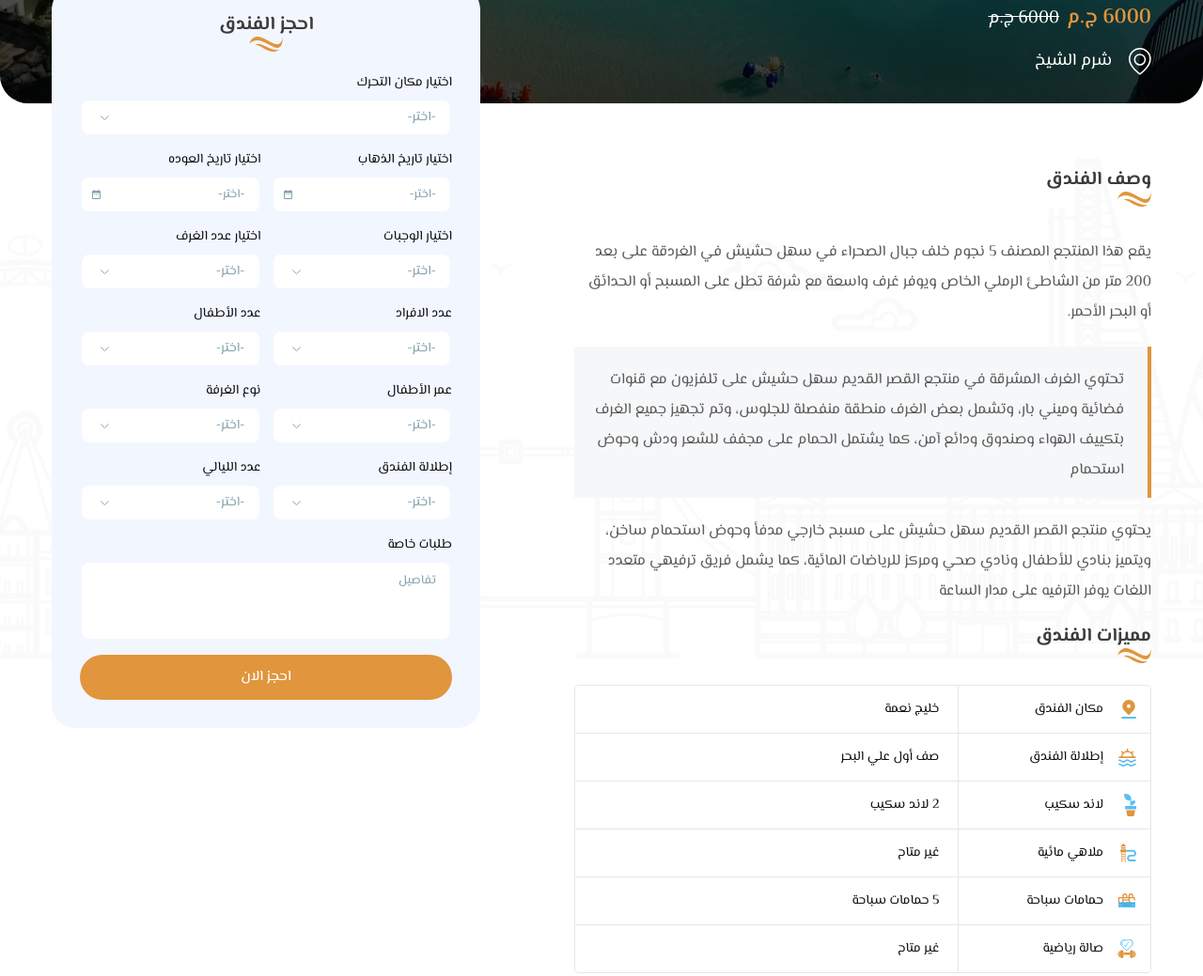
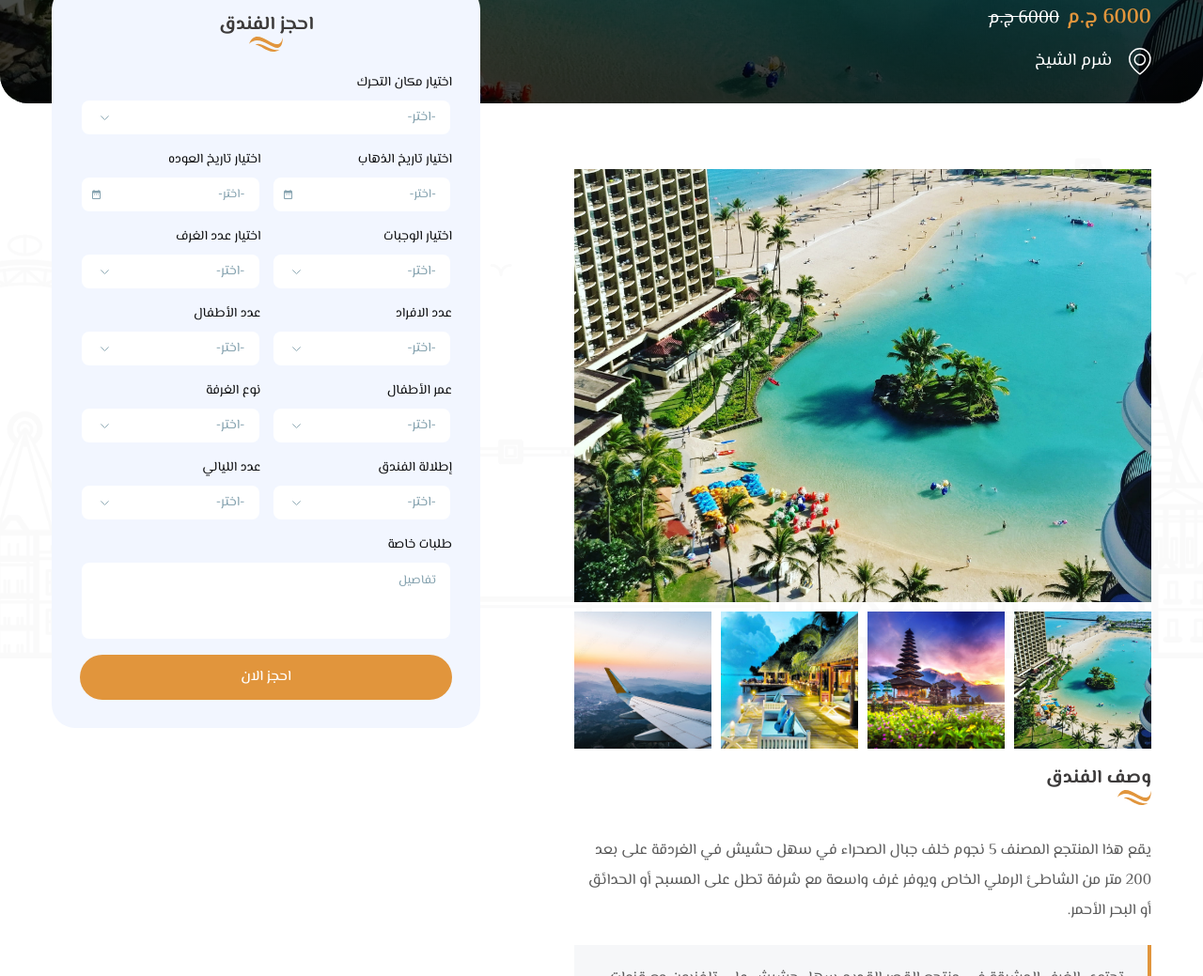
Before and after one commit to mo3az96/lavie, a plain HTML site: page hotel.html in a window 1280 px wide. Shown: the part 536-1575 px from the top of the page at 94% size. Drawn offline with Linux system fonts and the light colour scheme.

Commit message:
single hotel slider

```diff
--- a/css/main.css
+++ b/css/main.css
@@ -3648,4 +3648,48 @@ html[dir=ltr] .contact-ul a:hover {
   .header-list a:hover {
     color: #e1953c;
   }
+}
+.single-content {
+  max-width: 100%;
+  overflow: hidden;
+}
+
+.single-slider {
+  max-width: 100%;
+  overflow: hidden;
+  margin-bottom: 20px;
+}
+.single-slider .mainSwiper {
+  margin-bottom: 10px;
+}
+.single-slider .main-img {
+  padding-bottom: 75%;
+  position: relative;
+  overflow: hidden;
+  display: block;
+}
+.single-slider .main-img img {
+  position: absolute;
+  top: 0;
+  left: 0;
+  width: 100%;
+  height: 100%;
+  -o-object-fit: cover;
+     object-fit: cover;
+}
+.single-slider .thumbs-img {
+  padding-bottom: 100%;
+  position: relative;
+  overflow: hidden;
+  display: block;
+  cursor: pointer;
+}
+.single-slider .thumbs-img img {
+  position: absolute;
+  top: 0;
+  left: 0;
+  width: 100%;
+  height: 100%;
+  -o-object-fit: cover;
+     object-fit: cover;
 }/*# sourceMappingURL=main.css.map */
--- a/hotel.html
+++ b/hotel.html
@@ -462,6 +462,72 @@
       <div class="container">
         <div class="single-row">
           <div class="single-content">
+            <div class="single-slider">
+              <div class="swiper mainSwiper">
+                <div class="swiper-wrapper">
+                  <div class="swiper-slide">
+                    <a
+                      data-fancybox="single-hotel"
+                      href="images/single/01.jpg"
+                      class="main-img loading-img lazy-img-parent"
+                    >
+                      <img data-src="images/single/01.jpg" class="lazy-img" />
+                    </a>
+                  </div>
+                  <div class="swiper-slide">
+                    <a
+                      data-fancybox="single-hotel"
+                      href="images/single/02.jpg"
+                      class="main-img loading-img lazy-img-parent"
+                    >
+                      <img data-src="images/single/02.jpg" class="lazy-img" />
+                    </a>
+                  </div>
+                  <div class="swiper-slide">
+                    <a
+                      data-fancybox="single-hotel"
+                      href="images/single/03.jpg"
+                      class="main-img loading-img lazy-img-parent"
+                    >
+                      <img data-src="images/single/03.jpg" class="lazy-img" />
+                    </a>
+                  </div>
+                  <div class="swiper-slide">
+                    <a
+                      data-fancybox="single-hotel"
+                      href="images/single/04.jpg"
+                      class="main-img loading-img lazy-img-parent"
+                    >
+                      <img data-src="images/single/04.jpg" class="lazy-img" />
+                    </a>
+                  </div>
+                </div>
+              </div>
+              <div class="swiper thumbsSwiper">
+                <div class="swiper-wrapper">
+                  <div class="swiper-slide">
+                    <div class="thumbs-img loading-img lazy-img-parent">
+                      <img data-src="images/single/01.jpg" class="lazy-img" />
+                    </div>
+                  </div>
+                  <div class="swiper-slide">
+                    <div class="thumbs-img loading-img lazy-img-parent">
+                      <img data-src="images/single/02.jpg" class="lazy-img" />
+                    </div>
+                  </div>
+                  <div class="swiper-slide">
+                    <div class="thumbs-img loading-img lazy-img-parent">
+                      <img data-src="images/single/03.jpg" class="lazy-img" />
+                    </div>
+                  </div>
+                  <div class="swiper-slide">
+                    <div class="thumbs-img loading-img lazy-img-parent">
+                      <img data-src="images/single/04.jpg" class="lazy-img" />
+                    </div>
+                  </div>
+                </div>
+              </div>
+            </div>
             <div class="single-desc">
               <h4 class="single-content-title">وصف الفندق</h4>
               <div class="single-paragraph">
@@ -697,17 +763,13 @@
                     <a href="limo-arc.html">حجز لموزين</a>
                   </li>
                   <li>
-                    <a href="plane-arc.html"
-                      >حجز تذاكر طيران</a
-                    >
+                    <a href="plane-arc.html">حجز تذاكر طيران</a>
                   </li>
                   <li>
                     <a href="404.html">حج وعمره</a>
                   </li>
                   <li>
-                    <a href="honeymoon.html"
-                      >عروض شهر العسل</a
-                    >
+                    <a href="honeymoon.html">عروض شهر العسل</a>
                   </li>
                   <li>
                     <a href="contact.html">اتصل بنا</a>
@@ -761,10 +823,7 @@
                     </a>
                   </li>
                   <li>
-                    <a
-                      href="mailto:reservation@lavietours-eg.com"
-
-                    >
+                    <a href="mailto:reservation@lavietours-eg.com">
                       <span class="contact-icon">
                         <svg
                           xmlns="http://www.w3.org/2000/svg"
--- a/js/main.js
+++ b/js/main.js
@@ -159,6 +159,35 @@ $(document).ready(function () {
     noCalendar: true,
     dateFormat: "H:i",
   });
+
+  var thumbsSwiper = new Swiper(".thumbsSwiper", {
+    // loop: true,
+    spaceBetween: 10,
+    slidesPerView: 4,
+    a11y: {
+      enabled: false,
+    },
+    on: {
+      init: function (swiper) {
+        lazyLoad();
+      },
+    },
+  });
+  var mainSwiper = new Swiper(".mainSwiper", {
+    // loop: true,
+    spaceBetween: 10,
+    a11y: {
+      enabled: false,
+    },
+    thumbs: {
+      swiper: thumbsSwiper,
+    },
+    on: {
+      init: function (swiper) {
+        lazyLoad();
+      },
+    },
+  });
 });
 
 /* ~~~~~~~~~~~~~~~ Lazyload ~~~~~~~~~~~~~~~ */
```
